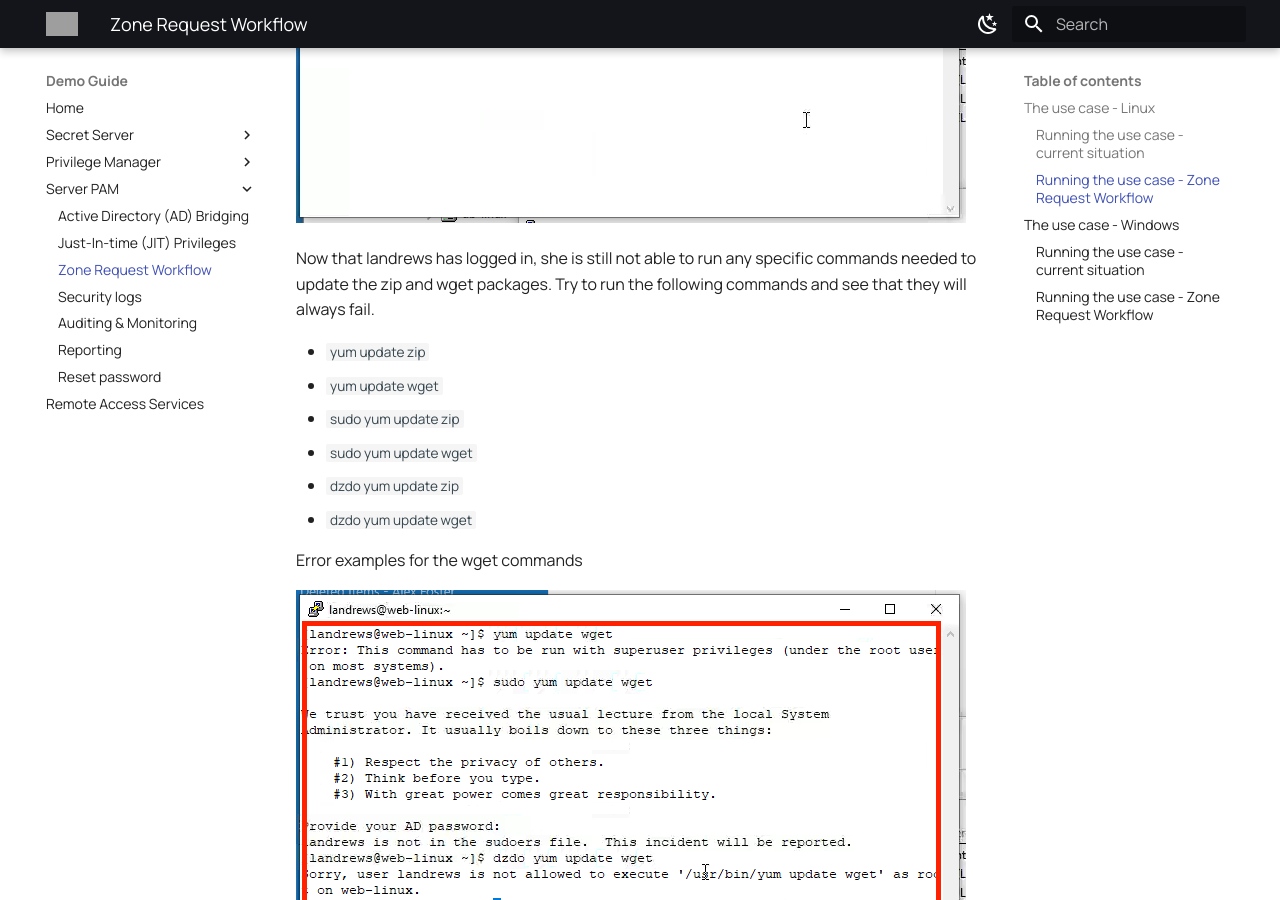
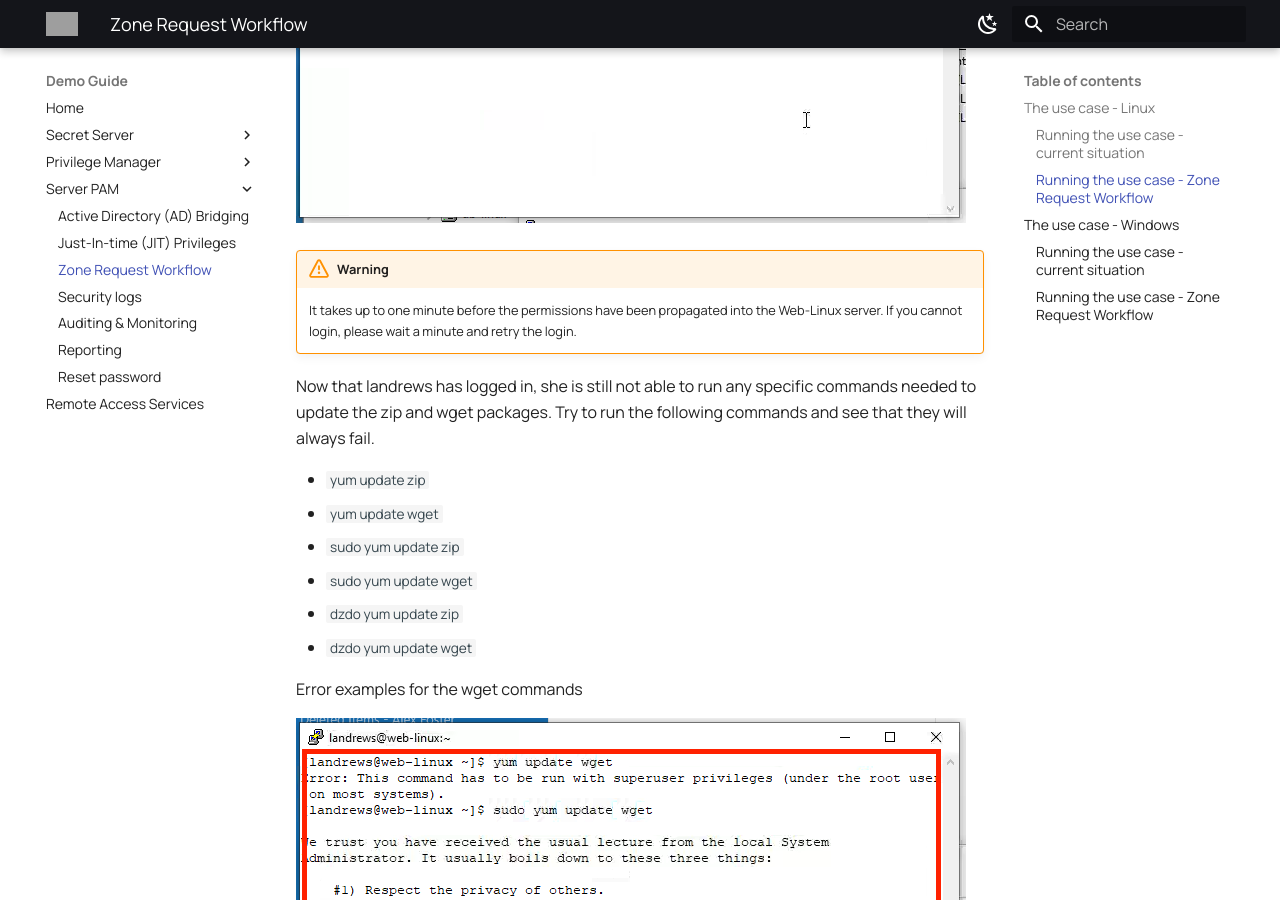
Before and after one commit to wessenstam/demoguide, an MkDocs documentation site: the page built from docs/srvpam/mod7/mod7.md, in a window 1280 px wide and 900 px high, scrolled down 7687 px. Built offline with MkDocs 1.6.1 and Material for MkDocs 9.7.7, drawn with Linux system fonts in a browser that asks for light colours; some of the changed text lies outside the part shown; grey boxes are pictures that could not be loaded.

Commit message:
Added warning on the one minute

```diff
--- a/docs/srvpam/mod7/mod7.md
+++ b/docs/srvpam/mod7/mod7.md
@@ -100,6 +100,9 @@ Open PuTTY, connect to the **web-linux.delinealabs.local** machine and login as
 
 ![](../../images/lab0059.png)
 
+!!!Warning
+    It takes up to one minute before the permissions have been propagated into the Web-Linux server. If you cannot login, please wait a minute and retry the login.
+
 Now that landrews has logged in, she is still not able to run any specific commands needed to update the zip and wget packages. Try to run the following commands and see that they will always fail.
 
 - `yum update zip`
@@ -130,6 +133,9 @@ Back in PuTTY, as account landrews has been given the Role, the following comman
 
 1. `dzdo yum update zip`
 2. `dzdo yum update wget`
+
+!!!Warning
+    It takes up to one minute before the permissions have been propagated into the Web-Linux server. If you do not see the commands, please wait a minute and retry the command.
 
 Run these commands and see what happens. All these commands will be allowed and on the `dzdo yum update zip`, MFA challenges are given.
 
```
